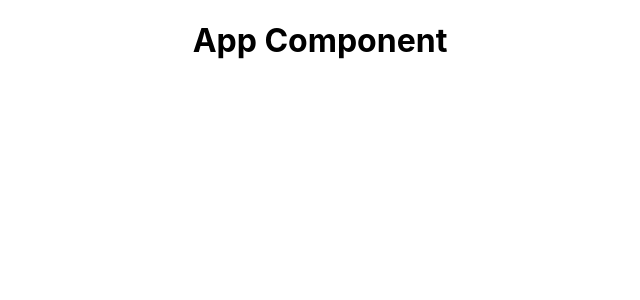
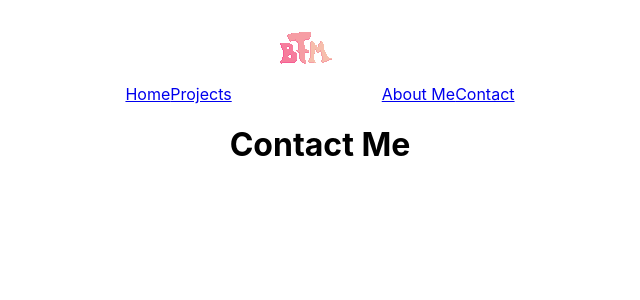
Before and after one commit to btmortondev/Website-Portfolio, a JavaScript app: page /contact in a window 1280 px wide. Shown: the top 300 px of the page, without its empty margins (320-960 px from the left). Built offline with nearby package versions, Linux system fonts and the light colour scheme; the HTML template or start-up script is replaced by a standard one.

Commit message:
Backbone of site done
I set up the various pages and navbar component to the site. React router is set up to correctly travel to various pages. I also added in the animated logo for the navbar.

```diff
--- a/package.json
+++ b/package.json
@@ -8,6 +8,7 @@
     "@testing-library/user-event": "^12.8.3",
     "react": "^17.0.2",
     "react-dom": "^17.0.2",
+    "react-router-dom": "^5.2.0",
     "react-scripts": "4.0.3",
     "web-vitals": "^1.1.2"
   },
--- a/src/About.js
+++ b/src/About.js
@@ -1 +1,12 @@
-import './About.css';
+const About = () => {
+    return (
+        <div>
+            <h1>About Me</h1>
+        </div>
+     );
+}
+
+export default About;
+<div>
+    <h1>About Me</h1>
+</div>
--- a/src/App.js
+++ b/src/App.js
@@ -1,10 +1,34 @@
 import './App.css';
+import Navbar from './Navbar';
+import Home from './Home';
+import Work from './Work';
+import About from './About';
+import Contact from './Contact';
+import { BrowserRouter as Router, Route, Switch } from 'react-router-dom';
 
 function App() {
   return (
-    <div className="App">
-      <h1>App Component</h1>
+    <Router>
+      <div className="App">
+      <Navbar />
+      <div>
+          <Switch>
+            <Route exact path= "/">
+              <Home />
+            </Route>
+            <Route path= "/work">
+              <Work />
+            </Route>
+            <Route path= "/about">
+              <About />
+            </Route>
+            <Route path= "/contact">
+              <Contact />
+            </Route>
+          </Switch>
+      </div>
     </div>
+    </Router>
   );
 }
 
--- /dev/null
+++ b/src/Contact.js
@@ -0,0 +1,9 @@
+const Contact = () => {
+    return (
+        <div>
+            <h1>Contact Me</h1>
+        </div>
+     );
+}
+
+export default Contact;
--- a/src/Home.js
+++ b/src/Home.js
@@ -1 +1,7 @@
-import './Home.css';
+const Home = () => {
+    return (
+        <h2>HomePage</h2>
+      );
+}
+
+export default Home;
--- a/src/Navbar.js
+++ b/src/Navbar.js
@@ -1 +1,16 @@
-import './Navbar.css';
+import logo from './img/btm-logo.gif';
+import { Link } from 'react-router-dom';
+
+const Navbar = () => {
+    return (
+        <nav>
+            <Link to="/">Home</Link>
+            <Link to="/work">Projects</Link>
+            <img src= { logo } alt="btm logo" />
+            <Link to="/about">About Me</Link>
+            <Link to="/contact">Contact</Link>
+        </nav>
+     );
+}
+
+export default Navbar;
--- a/src/Work.js
+++ b/src/Work.js
@@ -1 +1,9 @@
-import './Work.css';
+const Work = () => {
+    return (
+        <div>
+            <h1>My Projects</h1>
+        </div>
+     );
+}
+
+export default Work;
```
Also changed, not shown: src/Contact.css (added), src/img/btm-logo.gif (added), 1 other file (tests, documents, lock files or other folders).
